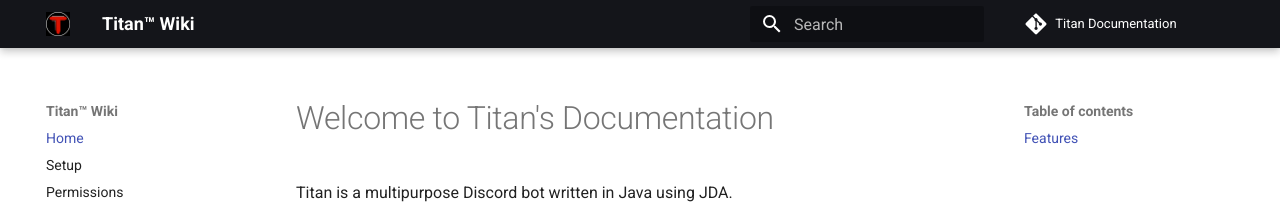
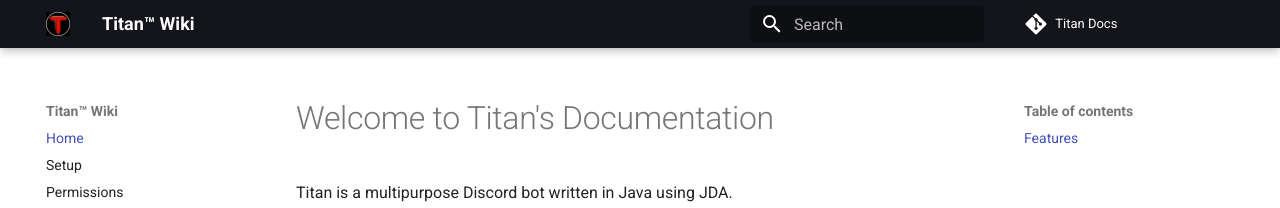
Before and after one commit to ANutley/Titan-Docs, an MkDocs documentation site: the page built from docs/index.md, in a window 1280 px wide. Shown: the top 208 px of the page. Built offline with MkDocs 1.6.1 and Material for MkDocs 9.7.7, drawn with Linux system fonts in a browser that asks for light colours; comment, search, counter and statistics services are not loaded.

Commit message:
Update mkdocs.yml

```diff
--- a/mkdocs.yml
+++ b/mkdocs.yml
@@ -1,6 +1,6 @@
 # Project information
 site_name: Titan™ Wiki
-site_url: https://titan.anutley.me/docs
+site_url: https://titan.anutley.me
 site_author: ANutley
 site_description: >-
   The documentation for Titan.
@@ -13,8 +13,8 @@
   - Commands: commands.md
   - Discord: 'https://discord.gg/4ueXW4fwrR'
 
-repo_url: https://github.com/ANutley/Titan-Documentation
-repo_name: Titan Documentation
+repo_url: https://github.com/ANutley/Titan-Docs
+repo_name: Titan Docs
 edit_uri: edit/master/docs/
 
 theme:
```
